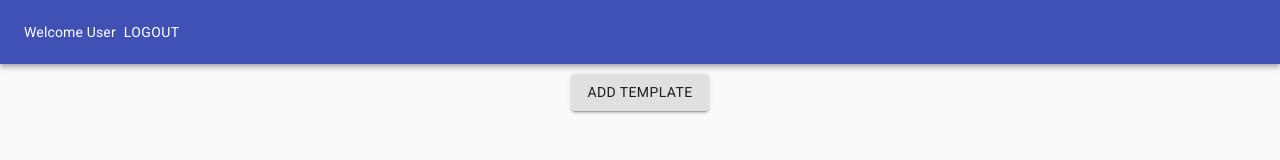
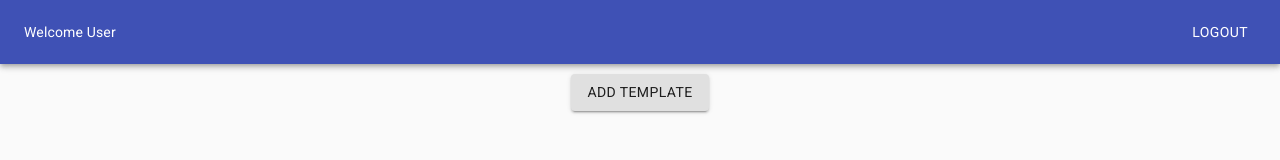
Before and after one commit to kingomarigold/generic_checklist, a React (Create React App) app in the folder template-builder/: page /admin in a window 1280 px wide. Both pictures are taken after a click on the button "LOGIN". Shown: the top 160 px of the page. Built offline with nearby package versions, Linux system fonts and the light colour scheme; no server answers.

Commit message:
Fixed header and template rendering

```diff
--- a/template-builder/src/components/Header.js
+++ b/template-builder/src/components/Header.js
@@ -2,14 +2,26 @@
 import React, { useEffect } from "react"
 import Button from '@material-ui/core/Button'
 import { Home, ThreeDRotation } from '@material-ui/icons'
+import Grid from '@material-ui/core/Grid'
 
 const Header = (props) => {
 
   const displayDesktop = () => {
     return (
         <Toolbar>
-          Welcome {props.userName}
-          <Button color="inherit">Logout</Button>
+          <Grid
+            container
+            direction="row"
+            justify="space-between"
+            alignItems="center"
+          >
+            <Grid item>
+              Welcome {props.userName}
+            </Grid>
+            <Grid item>
+              <Button color="inherit">Logout</Button>
+            </Grid>
+          </Grid>
         </Toolbar>
       )
   };
--- a/template-builder/src/components/Template.js
+++ b/template-builder/src/components/Template.js
@@ -24,7 +24,7 @@
         container
         direction="column"
         justify="flex-start"
-        alignItems="flex-start"
+        alignItems="center"
       >
         <EditableText editMode={newTemplate} label="Name"
           value={template.name} onChange={changeName}/>
```
